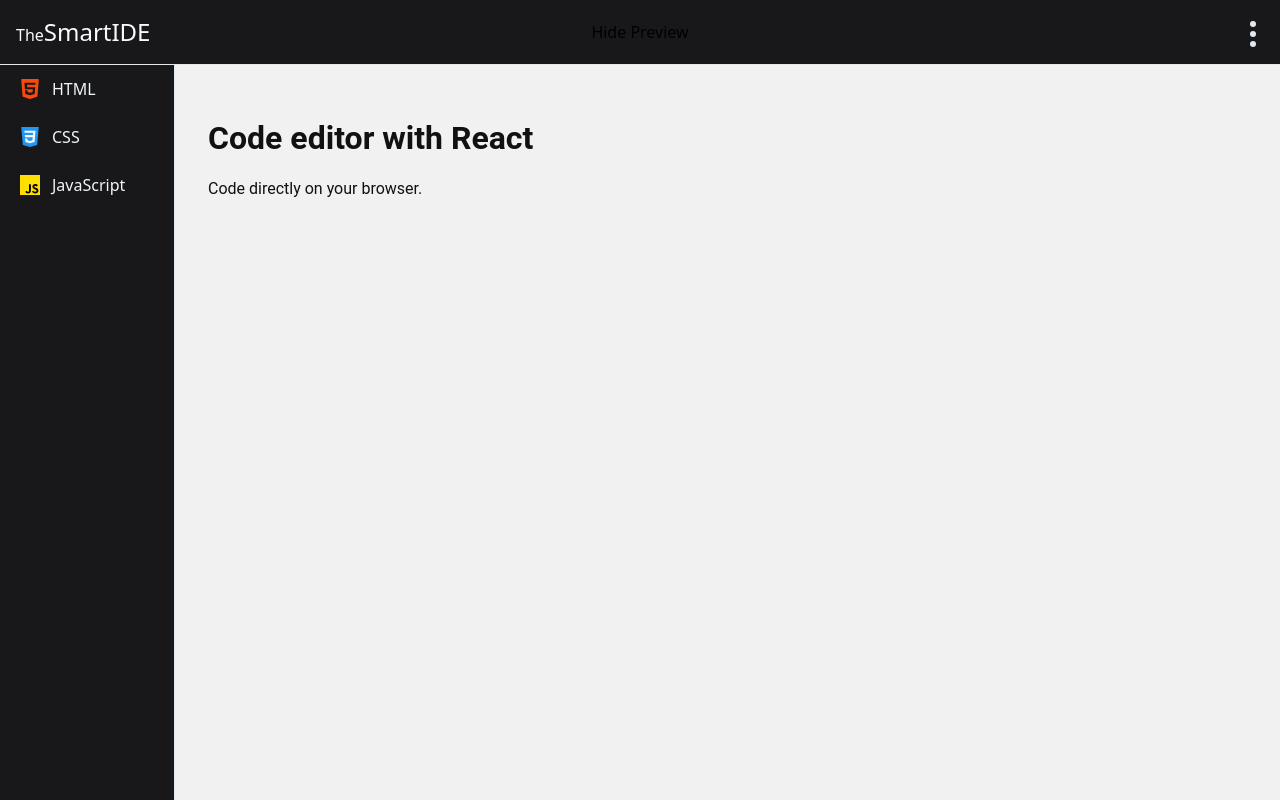
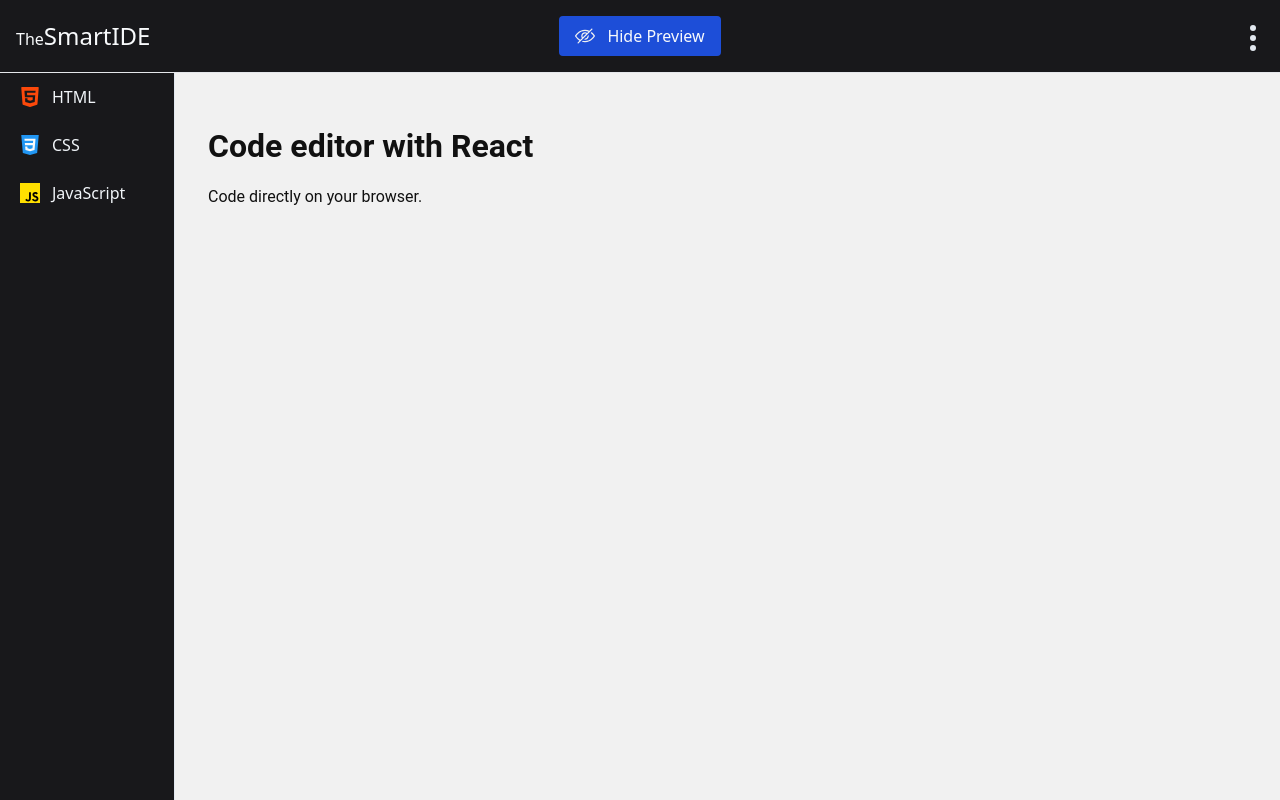
Before and after one commit to bricard-dev/vite-code-editor-test, a React (Vite) app: page / in a window 1280 px wide. Built offline with nearby package versions, Linux system fonts and the light colour scheme.

Commit message:
Add handle display and preview

```diff
--- a/src/App.jsx
+++ b/src/App.jsx
@@ -1,3 +1,4 @@
+import PreviewButton from './components/PreviewButton';
 import Tabs from './components/Tabs';
 
 function App() {
@@ -8,7 +9,7 @@
           <span className="text-base">The</span>SmartIDE
         </h1>
         <div className="w-full flex justify-center">
-          <button>Hide Preview</button>
+          <PreviewButton />
         </div>
         <div className="w-full flex">
           <div className="ml-auto mr-2">
--- a/src/components/ButtonTab.jsx
+++ b/src/components/ButtonTab.jsx
@@ -1,10 +1,17 @@
 import React from 'react';
+import { useDispatch } from 'react-redux';
+import { hidePreview } from '../features/preview';
 
 export default function ButtonTab({ id, toggleTab, buttonContent, imgURL }) {
+  const dispatch = useDispatch();
+
   return (
     <button
       className="flex items-center px-5 py-3 hover:bg-slate-600 focus:bg-slate-600 outline-none"
-      onClick={toggleTab}
+      onClick={() => {
+        toggleTab(id);
+        dispatch(hidePreview());
+      }}
     >
       <img className="w-5" src={imgURL} />
       <span className="ml-3 text-slate-100 text-md">{buttonContent}</span>
--- /dev/null
+++ b/src/components/PreviewButton.jsx
@@ -0,0 +1,23 @@
+import { useDispatch, useSelector } from 'react-redux';
+import hideView from '../assets/hide.svg';
+import showView from '../assets/view.svg';
+import { togglePreview } from '../features/preview';
+
+export default function PreviewButton() {
+  const previewData = useSelector((state) => state.preview);
+  const dispatch = useDispatch();
+
+  return (
+    <button
+      className="py-2 px-4 rounded bg-blue-700 flex mx-auto items-center text-slate-50"
+      onClick={() => dispatch(togglePreview())}
+    >
+      <img
+        className="w-5 mr-3"
+        src={previewData.preview ? hideView : showView}
+        alt=""
+      />
+      <span>{previewData.preview ? 'Hide' : 'Show'} Preview</span>
+    </button>
+  );
+}
--- a/src/components/Tabs.jsx
+++ b/src/components/Tabs.jsx
@@ -6,6 +6,8 @@
 
 export default function Tabs() {
   const tabs = useSelector((state) => state.tabs);
+  const previewData = useSelector((state) => state.preview);
+
   const [tabIndex, setTabIndex] = useState(tabs[0].id);
 
   return (
@@ -26,7 +28,7 @@
           id={tabIndex}
           code={tabs.find((obj) => obj.id === tabIndex).code}
         />
-        <Preview />
+        {previewData.preview && <Preview />}
       </div>
     </div>
   );
--- /dev/null
+++ b/src/features/preview.js
@@ -0,0 +1,21 @@
+import { createSlice } from '@reduxjs/toolkit';
+
+const initialState = {
+  preview: true,
+};
+
+export const previewSlice = createSlice({
+  name: 'preview',
+  initialState,
+  reducers: {
+    togglePreview: (state) => {
+      state.preview = !state.preview;
+    },
+    hidePreview: (state) => {
+      state.preview = false;
+    },
+  },
+});
+
+export const { togglePreview, hidePreview } = previewSlice.actions;
+export default previewSlice.reducer;
--- a/src/store.js
+++ b/src/store.js
@@ -1,5 +1,6 @@
 import { configureStore } from '@reduxjs/toolkit';
+import preview from './features/preview';
 import tabs from './features/tabs';
 export default configureStore({
-  reducer: { tabs },
+  reducer: { tabs, preview },
 });
```
